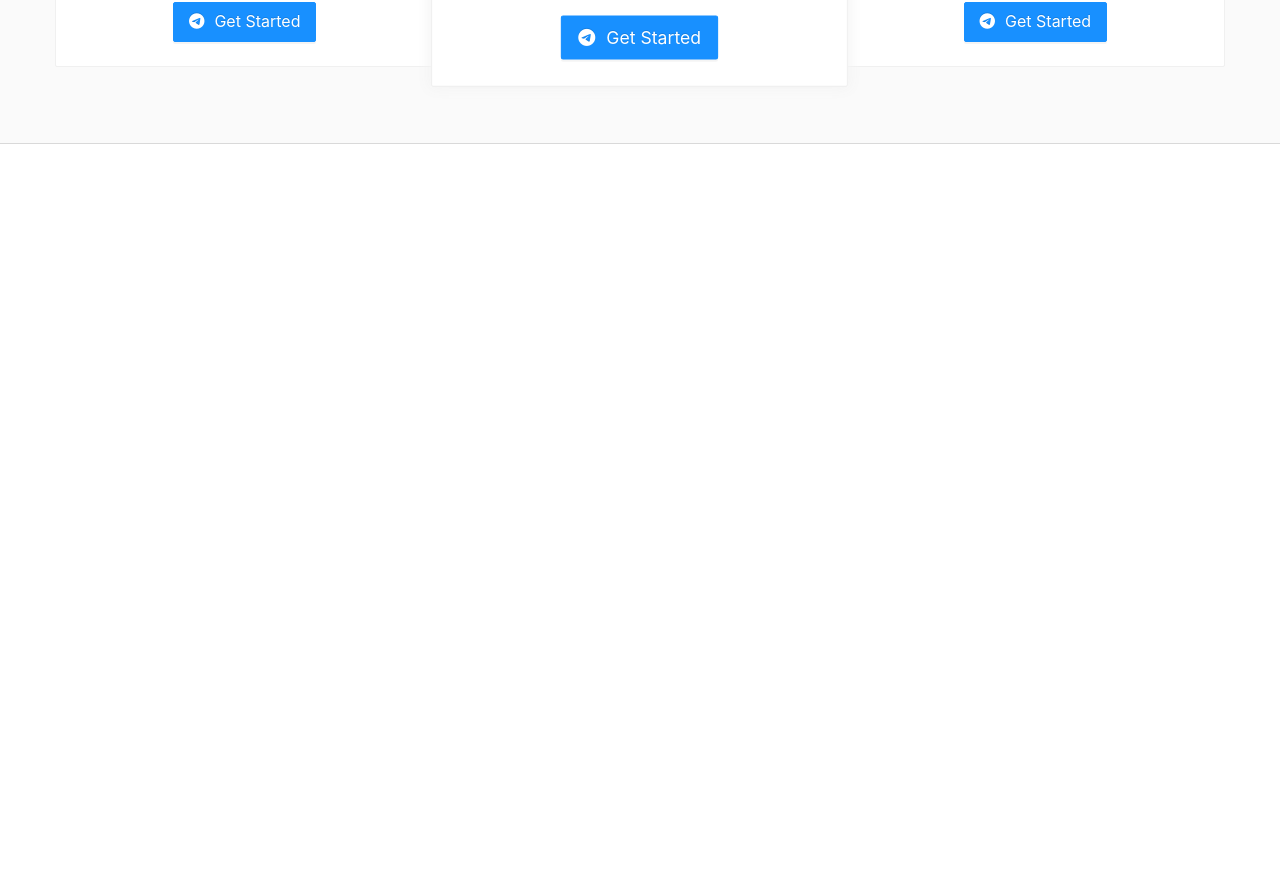
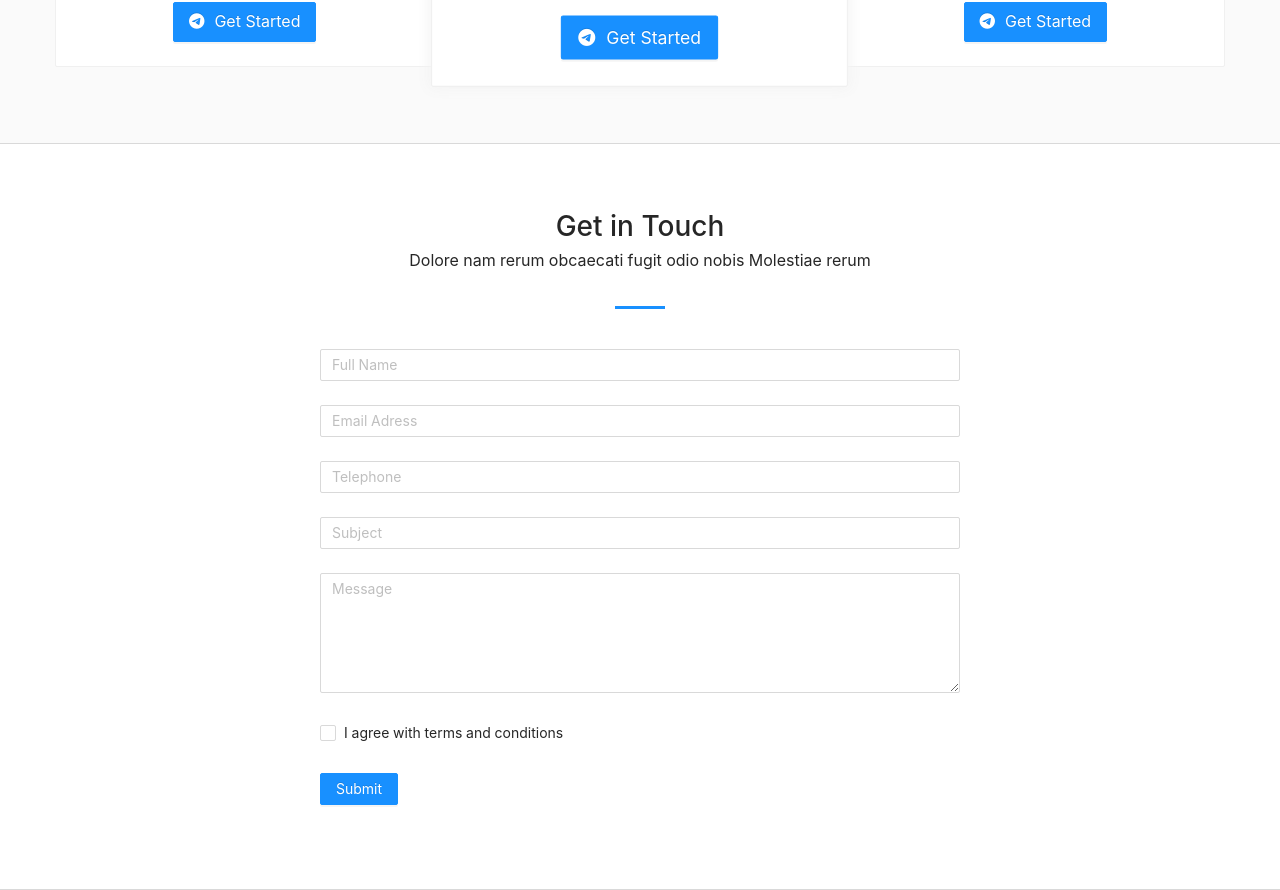
Before and after one commit to vitalyabedik/edu.ant-design.techSite, a React (Create React App) app: page / in a window 1280 px wide. Shown: the part 4457-5347 px from the top of the page. Before the commit the page ends 4601 px from the top, so only its background shows below. Built offline with nearby package versions, Linux system fonts and the light colour scheme.

Commit message:
creating contact form component

```diff
--- /dev/null
+++ b/src/components/home/contact.js
@@ -0,0 +1,93 @@
+import React from 'react';
+
+import { Button, Checkbox, Form, Input } from 'antd';
+const { TextArea } = Input;
+
+function AppContact() {
+    return (
+        <div className='block contactBlock'>
+            <div className='container-fluid'>
+                <div className='titleHolder'>
+                    <h2>Get in Touch</h2>
+                    <p>
+                        Dolore nam rerum obcaecati fugit odio nobis Molestiae
+                        rerum
+                    </p>
+                </div>
+                <Form
+                    name='normal_login'
+                    className='login-form'
+                    initialValues={{
+                        remember: true,
+                    }}
+                >
+                    <Form.Item
+                        name='fullname'
+                        rules={[
+                            {
+                                required: true,
+                                message: 'Please input your full name!',
+                            },
+                        ]}
+                    >
+                        <Input placeholder='Full Name' />
+                    </Form.Item>
+                    <Form.Item
+                        name='email'
+                        rules={[
+                            {
+                                required: true,
+                                message: 'Please input your email!',
+                            },
+                        ]}
+                    >
+                        <Input type='email' placeholder='Email Adress' />
+                    </Form.Item>
+
+                    <Form.Item name='telephone'>
+                        <Input placeholder='Telephone' />
+                    </Form.Item>
+
+                    <Form.Item name='subject'>
+                        <Input placeholder='Subject' />
+                    </Form.Item>
+
+                    <Form.Item name='message'>
+                        <TextArea placeholder='Message' />
+                    </Form.Item>
+
+                    <Form.Item
+                        name='agreement'
+                        valuePropName='checked'
+                        rules={[
+                            {
+                                validator: (_, value) =>
+                                    value
+                                        ? Promise.resolve()
+                                        : Promise.reject(
+                                              new Error(
+                                                  'Should accept agreement'
+                                              )
+                                          ),
+                            },
+                        ]}
+                    >
+                        <Checkbox>I agree with terms and conditions</Checkbox>
+                    </Form.Item>
+
+                    <Form.Item>
+                        <Button
+                            type='primary'
+                            htmlType='submit'
+                            className='login-form-button'
+                        >
+                            Submit
+                        </Button>
+                    </Form.Item>
+                </Form>
+            </div>
+        </div>
+    );
+}
+
+export default AppContact;
--- a/src/components/views/home.js
+++ b/src/components/views/home.js
@@ -6,6 +6,7 @@
 import AppWorks from '../home/works';
 import AppFaq from '../home/faq';
 import AppPricing from '../home/pricing';
+import AppContact from '../home/contact';
 
 function AppHome() {
     return (
@@ -16,6 +17,7 @@
             <AppWorks />
             <AppFaq />
             <AppPricing />
+            <AppContact />
         </div>
     );
 }
```
